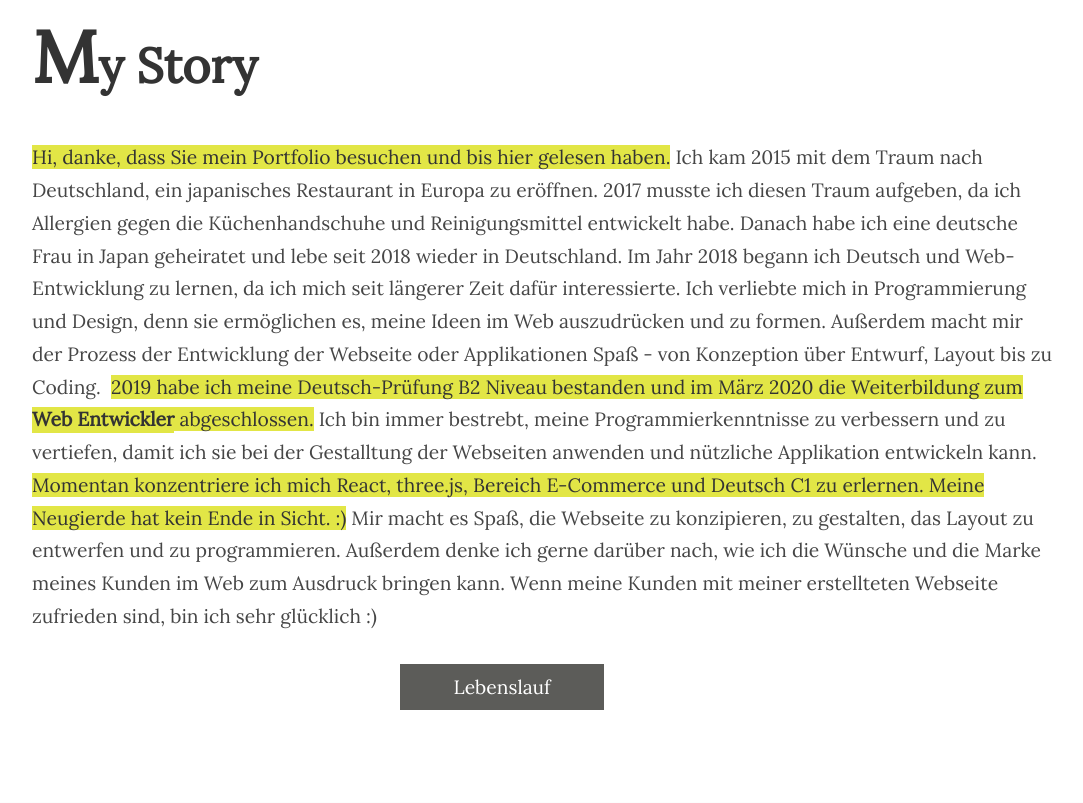
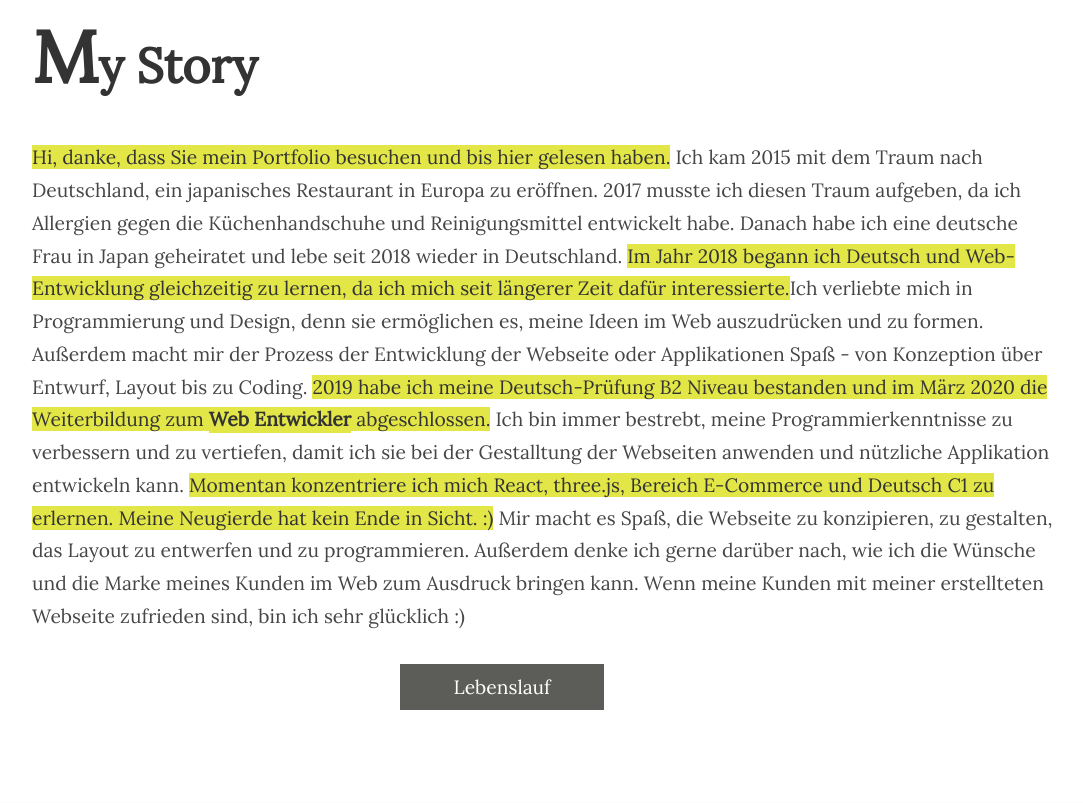
Before and after one commit to Tomstyleuk/github.io, a plain HTML site: page index.html in a window 1280 px wide. Shown: the part 2377-3180 px from the top of the page, without its empty margins (138-1221 px from the left). Drawn offline with nearby package versions, Linux system fonts and the light colour scheme.

Commit message:
Update index.html

```diff
--- a/index.html
+++ b/index.html
@@ -122,7 +122,7 @@
 
         <h1 id="ueberschrift" class="mystory">My Story</h1>
         <section id="about" class="fadeInUp">
-            <p><span class="highlight">Hi, danke, dass Sie mein Portfolio besuchen und bis hier gelesen haben.</span> Ich kam 2015 mit dem Traum nach Deutschland, ein japanisches Restaurant in Europa zu eröffnen. 2017 musste ich diesen Traum aufgeben, da ich Allergien gegen die Küchenhandschuhe und Reinigungsmittel entwickelt habe. Danach habe ich eine deutsche Frau in Japan geheiratet und lebe seit 2018 wieder in Deutschland. Im Jahr 2018 begann ich Deutsch und Web-Entwicklung zu lernen, da ich mich seit längerer Zeit dafür interessierte. Ich verliebte mich in Programmierung und Design, denn sie ermöglichen es, meine Ideen im Web auszudrücken und zu formen. Außerdem macht mir der Prozess der Entwicklung der Webseite oder Applikationen Spaß - von Konzeption über Entwurf, Layout bis zu Coding.
+            <p><span class="highlight">Hi, danke, dass Sie mein Portfolio besuchen und bis hier gelesen haben.</span> Ich kam 2015 mit dem Traum nach Deutschland, ein japanisches Restaurant in Europa zu eröffnen. 2017 musste ich diesen Traum aufgeben, da ich Allergien gegen die Küchenhandschuhe und Reinigungsmittel entwickelt habe. Danach habe ich eine deutsche Frau in Japan geheiratet und lebe seit 2018 wieder in Deutschland. <span class="highlight">Im Jahr 2018 begann ich Deutsch und Web-Entwicklung gleichzeitig zu lernen, da ich mich seit längerer Zeit dafür interessierte.</span>Ich verliebte mich in Programmierung und Design, denn sie ermöglichen es, meine Ideen im Web auszudrücken und zu formen. Außerdem macht mir der Prozess der Entwicklung der Webseite oder Applikationen Spaß - von Konzeption über Entwurf, Layout bis zu Coding.
                     <span class="highlight">2019 habe ich meine Deutsch-Prüfung B2 Niveau bestanden und im März 2020 die Weiterbildung zum <strong>
                     <a href="https://www.wbstraining.de/weiterbildung-web- developer-webmasters-zertifizierung/" class="wbslink" title="zum Web Frontend Developer Kurs" target="_blank">Web Entwickler</a></strong> abgeschlossen.</span>
             Ich bin immer bestrebt, meine Programmierkenntnisse zu verbessern und zu vertiefen, damit ich sie bei der Gestalltung der Webseiten anwenden und nützliche Applikation entwickeln kann. <span class="highlight">Momentan konzentriere ich mich React, three.js, Bereich E-Commerce und Deutsch C1 zu erlernen. Meine Neugierde hat kein Ende in Sicht. :)</span> Mir macht es Spaß, die Webseite zu konzipieren, zu gestalten, das Layout zu entwerfen und zu programmieren. Außerdem denke ich gerne darüber nach, wie ich die Wünsche und die Marke meines Kunden im Web zum Ausdruck bringen kann.
```
